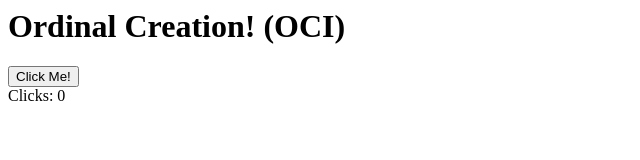
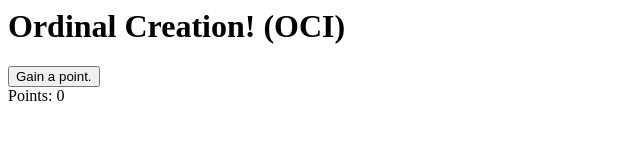
Before and after one commit to Katakana1/ordinal-creation, a plain HTML site: page index.html in a window 1280 px wide. Shown: the full height of the page, 0-640 px from the left. Drawn offline with Linux system fonts and the light colour scheme.

Commit message:
Update index.html

```diff
--- a/index.html
+++ b/index.html
@@ -6,8 +6,8 @@
   <h1>
   Ordinal Creation! (OCI)
   </h1>
-  <button onclick = "increase()">Click Me!</button>
-  <div id="clicks">Clicks: 0</div>
+  <button onclick = "increase()">Gain a point.</button>
+  <div id="money">Points: 0</div>
 </body>
 <script src = "main.js"></script>
 </html>
```
